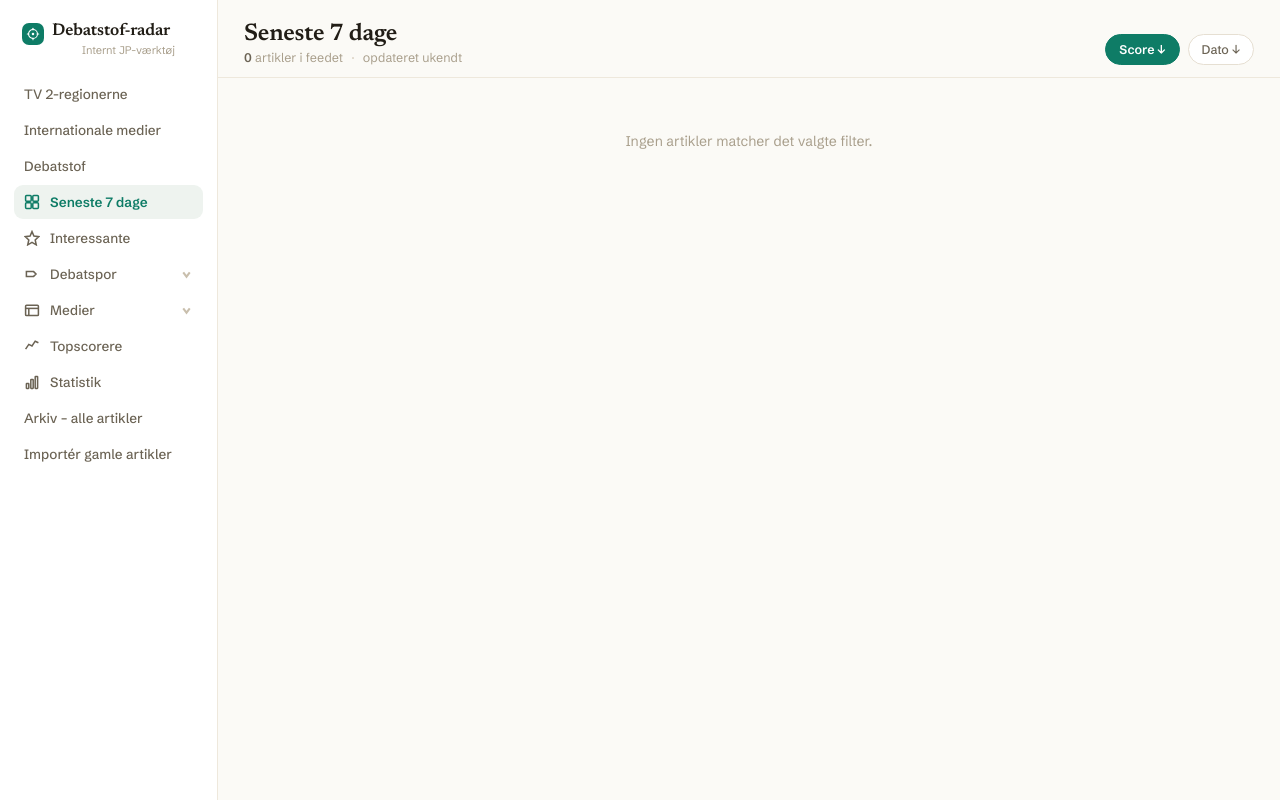
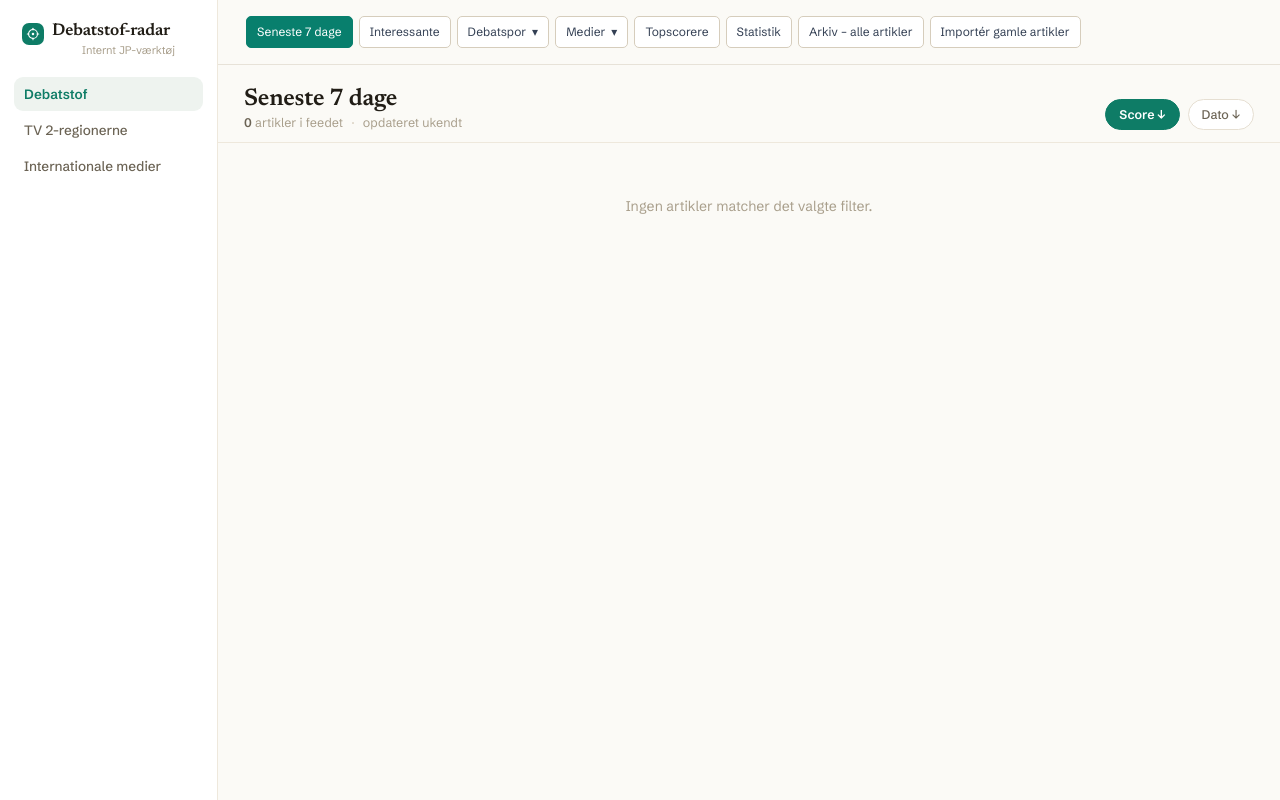
Before and after one commit to lmesben-afk/debatstof_scraper, a Flask app: page / in a window 1280 px wide. Run offline with Flask 3, Linux system fonts and the light colour scheme; parts of the project's set-up code (start-up, migrations or seed data) failed here and were passed over.

Commit message:
Separate app navigation from Debatstof top menus

```diff
--- a/app/static/style.css
+++ b/app/static/style.css
@@ -651,3 +651,60 @@ details[open] .nav-chevron {
     gap: 10px;
   }
 }
+
+/* Choose the application on the left, its own sections along the top. */
+.debate-tabs {
+  display: flex;
+  flex-wrap: wrap;
+  align-items: flex-start;
+  gap: 6px;
+  padding: 16px 28px;
+  border-bottom: 1px solid #e7e2d8;
+}
+.debate-tab {
+  display: inline-flex;
+  align-items: center;
+  gap: 6px;
+  padding: 6px 10px;
+  border: 1px solid #d6cdbc;
+  border-radius: 5px;
+  color: #344054;
+  background: #fff;
+  text-decoration: none;
+  font-size: 12px;
+  line-height: 1.5;
+  cursor: pointer;
+  list-style: none;
+}
+.debate-tab::-webkit-details-marker { display: none; }
+.debate-tab:hover { border-color: #087f6d; }
+.debate-tab-active { background: #087f6d; border-color: #087f6d; color: #fff; }
+.debate-dropdown { position: relative; }
+.debate-dropdown-links {
+  position: absolute;
+  z-index: 10;
+  top: calc(100% + 5px);
+  left: 0;
+  width: 260px;
+  max-width: calc(100vw - 40px);
+  max-height: 340px;
+  overflow-y: auto;
+  padding: 6px;
+  background: #fff;
+  border: 1px solid #d6cdbc;
+  border-radius: 6px;
+  box-shadow: 0 5px 18px #00000014;
+}
+.debate-dropdown-links a, .debate-dropdown-links > span {
+  display: block;
+  padding: 7px 9px;
+  font-size: 12px;
+  line-height: 1.4;
+  text-decoration: none;
+  color: #344054;
+}
+.debate-dropdown-links a:hover, .debate-dropdown-links a[aria-current="page"] {
+  background: #e7f1ec;
+  color: #086859;
+}
+@media (max-width: 600px) { .debate-tabs { padding: 12px; } }
--- a/app/templates/base.html
+++ b/app/templates/base.html
@@ -30,108 +30,17 @@
     </div>
 
     <ul class="nav-list">
-      <li><a href="/rss/tv2" class="nav-item {% if nav_active == 'rss-tv2' %}nav-active{% endif %}">TV 2-regionerne</a></li>
-      <li><a href="/rss/international" class="nav-item {% if nav_active == 'rss-international' %}nav-active{% endif %}">Internationale medier</a></li>
-      <li><span class="nav-item">Debatstof</span></li>
-
-      <li>
-        <a href="/" class="nav-item {% if nav_active == 'overblik' %}nav-active{% endif %}">
-          <svg class="nav-icon" viewBox="0 0 20 20" fill="none" stroke="currentColor" stroke-width="1.9">
-            <rect x="2" y="2" width="7" height="7" rx="1.2"/>
-            <rect x="11" y="2" width="7" height="7" rx="1.2"/>
-            <rect x="2" y="11" width="7" height="7" rx="1.2"/>
-            <rect x="11" y="11" width="7" height="7" rx="1.2"/>
-          </svg>
-          Seneste 7 dage
-        </a>
-      </li>
-
-      <li>
-        <a href="{{ '/arkiv' if nav_active == 'arkiv' else '/' }}?interesting=1" class="nav-item {% if nav_active == 'interessante' %}nav-active{% endif %}">
-          <svg class="nav-icon" viewBox="0 0 20 20" fill="none" stroke="currentColor" stroke-width="1.9">
-            <polygon points="10,2 12.4,7.6 18.5,8.3 14,12.5 15.3,18.5 10,15.4 4.7,18.5 6,12.5 1.5,8.3 7.6,7.6"/>
-          </svg>
-          Interessante
-        </a>
-      </li>
-
-<li class="nav-group">
-        <details {% if nav_active == 'debatspor' %}open{% endif %}>
-          <summary class="nav-item nav-summary {% if nav_active == 'debatspor' %}nav-active{% endif %}">
-            <svg class="nav-icon" viewBox="0 0 20 20" fill="none" stroke="currentColor" stroke-width="1.9">
-              <path d="M3 7h9l3 3-3 3H3V7z"/>
-            </svg>
-            Debatspor
-            <svg class="nav-chevron" viewBox="0 0 12 12" fill="none" stroke="currentColor" stroke-width="1.9">
-              <polyline points="3,4 6,8 9,4"/>
-            </svg>
-          </summary>
-          <ul class="nav-sub">
-            {% for raw, label in micro_options %}
-            <li>
-              <a href="{{ '/arkiv' if nav_active == 'arkiv' else '/' }}?micro={{ raw }}"
-                 class="nav-sub-item {% if micro == raw %}nav-sub-active{% endif %}">
-                {{ label }}
-              </a>
-            </li>
-            {% endfor %}
-          </ul>
-        </details>
-      </li>
-
-      <li class="nav-group">
-        <details {% if nav_active == 'medier' %}open{% endif %}>
-          <summary class="nav-item nav-summary {% if nav_active == 'medier' %}nav-active{% endif %}">
-            <svg class="nav-icon" viewBox="0 0 20 20" fill="none" stroke="currentColor" stroke-width="1.9">
-              <rect x="2" y="4" width="16" height="13" rx="1.2"/>
-              <line x1="2" y1="8" x2="18" y2="8"/>
-              <line x1="6" y1="8" x2="6" y2="17"/>
-            </svg>
-            Medier
-            <svg class="nav-chevron" viewBox="0 0 12 12" fill="none" stroke="currentColor" stroke-width="1.9">
-              <polyline points="3,4 6,8 9,4"/>
-            </svg>
-          </summary>
-          <ul class="nav-sub">
-            {% for medie_navn in alle_medier %}
-            <li>
-              <a href="{{ '/arkiv' if nav_active == 'arkiv' else '/' }}?medie={{ medie_navn | urlencode }}"
-                 class="nav-sub-item {% if medie_filter == medie_navn %}nav-sub-active{% endif %}">
-                {{ medie_navn }}
-              </a>
-            </li>
-            {% endfor %}
-          </ul>
-        </details>
-      </li>
-
-      <li>
-        <a href="/topscorere" class="nav-item {% if nav_active == 'topscorere' %}nav-active{% endif %}">
-          <svg class="nav-icon" viewBox="0 0 20 20" fill="none" stroke="currentColor" stroke-width="1.9">
-            <polyline points="2,14 6,8 10,10 14,4 18,6"/>
-          </svg>
-          Topscorere
-        </a>
-      </li>
-
-      <li>
-        <a href="/statistik" class="nav-item {% if nav_active == 'statistik' %}nav-active{% endif %}">
-          <svg class="nav-icon" viewBox="0 0 20 20" fill="none" stroke="currentColor" stroke-width="1.9">
-            <rect x="3" y="12" width="3" height="6" rx="0.5"/>
-            <rect x="8.5" y="7" width="3" height="11" rx="0.5"/>
-            <rect x="14" y="3" width="3" height="15" rx="0.5"/>
-          </svg>
-          Statistik
-        </a>
-      </li>
-
-      <li><a href="/arkiv" class="nav-item {% if nav_active == 'arkiv' %}nav-active{% endif %}">Arkiv – alle artikler</a></li>
-      <li><a href="/import" class="nav-item {% if nav_active == 'import' %}nav-active{% endif %}">Importér gamle artikler</a></li>
+      <li><a href="/" class="nav-item {% if not request.path.startswith('/rss/') %}nav-active{% endif %}" {% if not request.path.startswith('/rss/') %}aria-current="page"{% endif %}>Debatstof</a></li>
+      <li><a href="/rss/tv2" class="nav-item {% if nav_active == 'rss-tv2' %}nav-active{% endif %}" {% if nav_active == 'rss-tv2' %}aria-current="page"{% endif %}>TV 2-regionerne</a></li>
+      <li><a href="/rss/international" class="nav-item {% if nav_active == 'rss-international' %}nav-active{% endif %}" {% if nav_active == 'rss-international' %}aria-current="page"{% endif %}>Internationale medier</a></li>
     </ul>
 
   </nav>
 
   <div class="main-content">
+    {% if not request.path.startswith('/rss/') %}
+      {% include "debate_nav.html" %}
+    {% endif %}
     {% block content %}{% endblock %}
   </div>
 
--- /dev/null
+++ b/app/templates/debate_nav.html
@@ -0,0 +1,25 @@
+{% set debate_path = '/arkiv' if request.path == '/arkiv' else '/' %}
+<nav class="debate-tabs" aria-label="Debatstof-menu">
+  <a href="/" class="debate-tab {% if nav_active == 'overblik' %}debate-tab-active{% endif %}">Seneste 7 dage</a>
+  <a href="{{ debate_path }}?interesting=1" class="debate-tab {% if interesting_only %}debate-tab-active{% endif %}">Interessante</a>
+  <details class="debate-dropdown">
+    <summary class="debate-tab {% if micro %}debate-tab-active{% endif %}">Debatspor <span aria-hidden="true">▾</span></summary>
+    <div class="debate-dropdown-links">
+      {% for raw, label in micro_options %}
+      <a href="{{ debate_path }}?{{ {'micro': raw} | urlencode }}" {% if micro == raw %}aria-current="page"{% endif %}>{{ label }}</a>
+      {% else %}<span>Ingen debatspor i denne visning endnu.</span>{% endfor %}
+    </div>
+  </details>
+  <details class="debate-dropdown">
+    <summary class="debate-tab {% if medie_filter %}debate-tab-active{% endif %}">Medier <span aria-hidden="true">▾</span></summary>
+    <div class="debate-dropdown-links">
+      {% for name in alle_medier %}
+      <a href="{{ debate_path }}?{{ {'medie': name} | urlencode }}" {% if medie_filter == name %}aria-current="page"{% endif %}>{{ name }}</a>
+      {% endfor %}
+    </div>
+  </details>
+  <a href="/topscorere" class="debate-tab {% if nav_active == 'topscorere' %}debate-tab-active{% endif %}">Topscorere</a>
+  <a href="/statistik" class="debate-tab {% if nav_active == 'statistik' %}debate-tab-active{% endif %}">Statistik</a>
+  <a href="/arkiv" class="debate-tab {% if nav_active == 'arkiv' and not interesting_only and not micro and not medie_filter %}debate-tab-active{% endif %}">Arkiv – alle artikler</a>
+  <a href="/import" class="debate-tab {% if nav_active == 'import' %}debate-tab-active{% endif %}">Importér gamle artikler</a>
+</nav>
```
